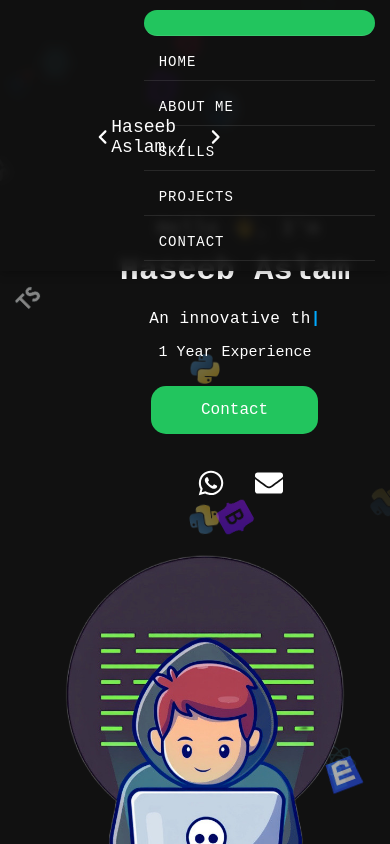
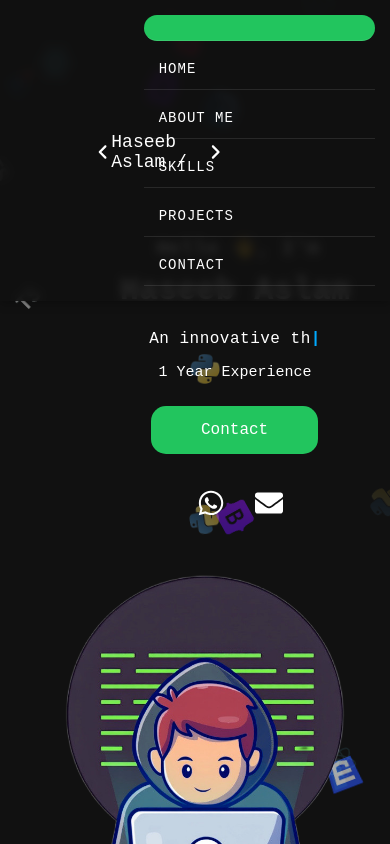
Before and after one commit to haseebaslam123/portfolio-frontend-repo, a React (Create React App) app: page / in a window 390 px wide. Shown: the top 844 px of the page. Built offline with nearby package versions, Linux system fonts and the light colour scheme; no server answers.

Commit message:
mobile fix

```diff
--- a/src/index.css
+++ b/src/index.css
@@ -77,3 +77,89 @@ html {
   position: relative;
   z-index: 1;
 }
+
+
+
+
+
+
+
+
+
+/* MOBILE FIX - FINAL VERSION */
+@media only screen and (max-width: 768px) {
+
+  /* Prevent zoom out */
+  * {
+    -webkit-text-size-adjust: 100% !important;
+    -moz-text-size-adjust: 100% !important;
+    -ms-text-size-adjust: 100% !important;
+    text-size-adjust: 100% !important;
+  }
+
+  html {
+    width: 100vw !important;
+    overflow-x: hidden !important;
+    font-size: 16px !important;
+  }
+
+  body {
+    width: 100vw !important;
+    overflow-x: hidden !important;
+    margin: 0 !important;
+    padding: 0 !important;
+  }
+
+  /* Force full screen sections */
+  section#home,
+  section#about,
+  section#skills,
+  section#projects,
+  section#contact {
+    min-height: 100vh !important;
+    height: auto !important;
+    width: 100vw !important;
+    max-width: 100vw !important;
+    padding: 90px 20px 30px 20px !important;
+    box-sizing: border-box !important;
+    overflow-x: hidden !important;
+  }
+
+  /* Header navigation - vertical stacking */
+  header.header {
+    position: fixed !important;
+    top: 0 !important;
+    width: 100vw !important;
+    z-index: 9999 !important;
+    padding: 15px !important;
+  }
+
+  header.header nav.nav {
+    display: flex !important;
+    flex-direction: column !important;
+    gap: 8px !important;
+    width: 100% !important;
+  }
+
+  header.header nav.nav a,
+  header.header nav.nav button.toggle-btn {
+    display: block !important;
+    width: 100% !important;
+    text-align: left !important;
+    padding: 12px 15px !important;
+    font-size: 14px !important;
+    margin: 0 !important;
+  }
+
+  /* Text wrapping */
+  h1, h2, h3, h4, h5, h6, p, span, div {
+    word-wrap: break-word !important;
+    overflow-wrap: break-word !important;
+  }
+
+  /* Images responsive */
+  img {
+    max-width: 100% !important;
+    height: auto !important;
+  }
+}
```
